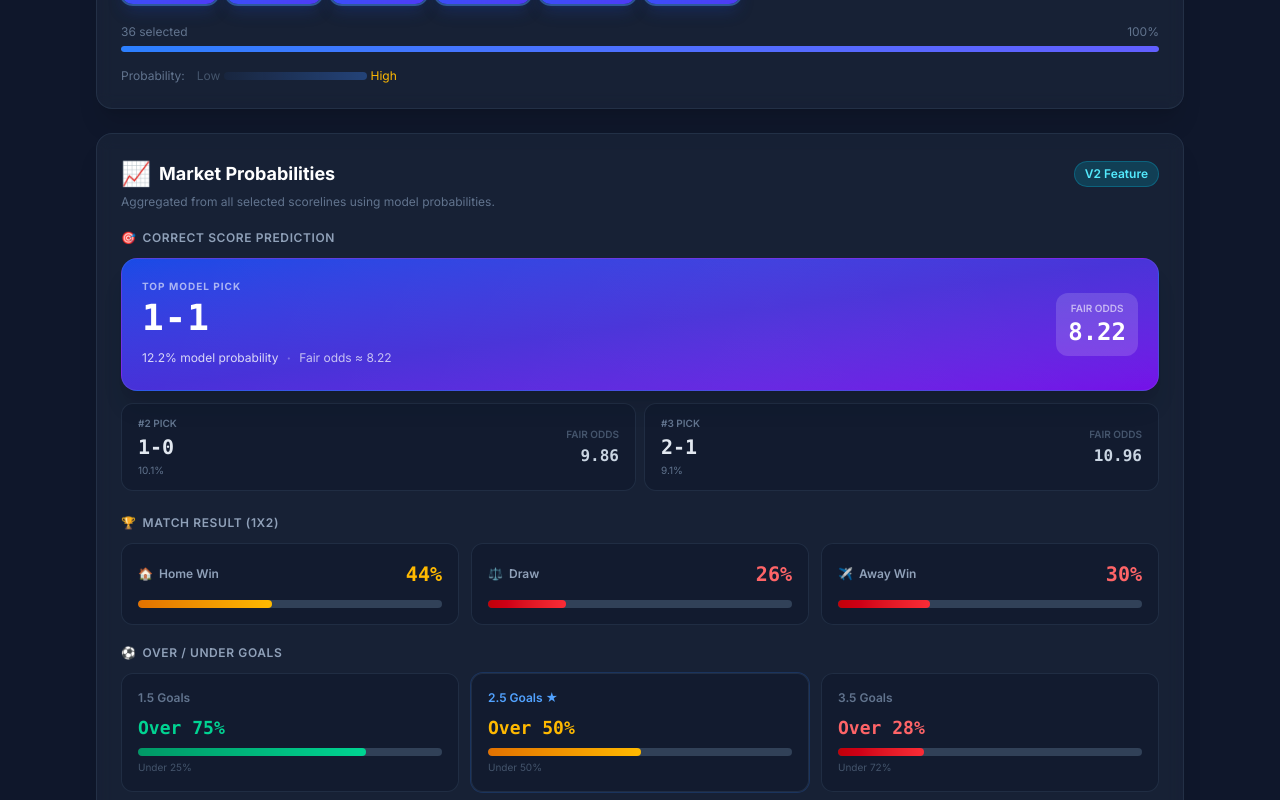
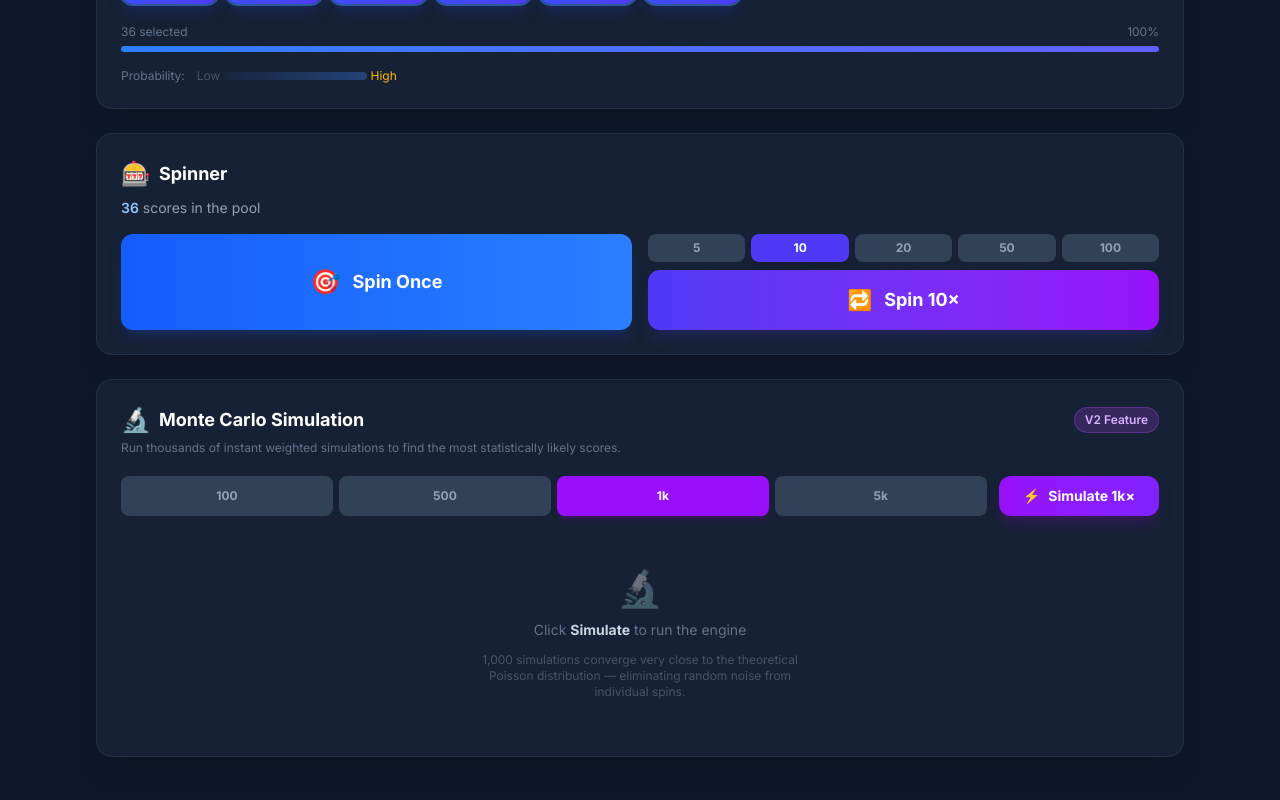
Before and after one commit to Guseltony/score-prediction, a React (Vite) app: page / in a window 1280 px wide. Shown: the part 1700-2500 px from the top of the page. Built offline with nearby package versions, Linux system fonts and the light colour scheme.

Commit message:
feat(ui): add fixture context to MarketDashboard and wire up App state

```diff
--- a/src/App.tsx
+++ b/src/App.tsx
@@ -84,16 +84,25 @@ function App() {
     () => storageGet<number>(STORAGE_KEYS.ODDS_ALPHA, DEFAULT_ODDS_ALPHA)
   );
   const [fixtureId, setFixtureId] = useState<number | null>(null);
-  const [prefilledOdds, setPrefilledOdds] = useState<Record<string, number>>({});
 
-  // ── Live odds via TanStack Query ──────────────────────────────────────────
+  // ── Live odds via TanStack Query ──────────────────────────────────────
   const {
     data: oddsData,
     isLoading: oddsLoading,
   } = useFixtureOdds(fixtureId);
 
-  const liveMatchOdds: ParsedMatchOdds | null = oddsData?.matchOdds ?? null;
-  const liveCorrectScoreOdds: ParsedCorrectScoreOdds = oddsData?.correctScoreOdds ?? {};
+  // Stable memoized values — prevents new object references on every render
+  // (a bare `?? {}` creates a new object each render, causing infinite update loops)
+  const liveMatchOdds = useMemo<ParsedMatchOdds | null>(
+    () => oddsData?.matchOdds ?? null,
+    [oddsData],
+  );
+  const liveCorrectScoreOdds = useMemo<ParsedCorrectScoreOdds>(
+    () => oddsData?.correctScoreOdds ?? {},
+    [oddsData],
+  );
+  // prefilledOdds is derived directly from liveCorrectScoreOdds — no setState needed
+  const prefilledOdds = liveCorrectScoreOdds;
   const hasLiveOdds = Object.keys(liveCorrectScoreOdds).length > 0 || liveMatchOdds !== null;
 
   // ── Spin state ────────────────────────────────────────────────────────────
@@ -270,6 +279,15 @@ function App() {
   // Show analytics panels only for analytical modes
   const isAnalyticsMode = predictionMode !== 'uniform';
 
+  // Market dashboard only makes sense when there's a fixture context
+  // (team names entered or xG changed from defaults)
+  const DEFAULT_HOME_XG = 1.5;
+  const DEFAULT_AWAY_XG = 1.2;
+  const hasFixtureContext =
+    !!(matchInfo.homeTeam || matchInfo.awayTeam) ||
+    xgSettings.homeXG !== DEFAULT_HOME_XG ||
+    xgSettings.awayXG !== DEFAULT_AWAY_XG;
+
   return (
     <div className="min-h-screen bg-slate-900 text-slate-100">
       <Header />
@@ -295,8 +313,6 @@ function App() {
         <XGControls
           mode={predictionMode}
           xgSettings={xgSettings}
-          homeTeamName={matchInfo.homeTeam}
-          awayTeamName={matchInfo.awayTeam}
           modifiers={modifiers}
           oddsAlpha={oddsAlpha}
           hasLiveOdds={hasLiveOdds}
@@ -329,11 +345,13 @@ function App() {
           onClearAll={clearAll}
         />
 
-        {/* V2: Market Probabilities Dashboard — analytical modes only */}
-        {isAnalyticsMode && (
+        {/* V2: Market Probabilities Dashboard — only when there's fixture context */}
+        {isAnalyticsMode && hasFixtureContext && (
           <MarketDashboard
             markets={marketProbabilities}
             predictionMode={predictionMode}
+            homeTeam={matchInfo.homeTeam || undefined}
+            awayTeam={matchInfo.awayTeam || undefined}
           />
         )}
 
@@ -345,7 +363,6 @@ function App() {
             modelProbabilities={probabilities}
             bookmakerName={oddsData?.bookmakerName ?? ''}
             isLoading={oddsLoading}
-            onPrefilledOddsChange={setPrefilledOdds}
           />
         )}
 
--- a/src/components/MarketDashboard.tsx
+++ b/src/components/MarketDashboard.tsx
@@ -4,6 +4,8 @@ import type { MarketProbabilities, PredictionMode } from '../types';
 interface MarketDashboardProps {
   markets: MarketProbabilities;
   predictionMode: PredictionMode;
+  homeTeam?: string;
+  awayTeam?: string;
 }
 
 
@@ -58,8 +60,9 @@ const ProbCard: React.FC<{ label: string; pct: number; icon: string; flip?: bool
  * MarketDashboard – Displays aggregated betting market probabilities.
  * Shows Over/Under (1.5/2.5/3.5), BTTS, and 1X2.
  */
-const MarketDashboard: React.FC<MarketDashboardProps> = ({ markets, predictionMode }) => {
+const MarketDashboard: React.FC<MarketDashboardProps> = ({ markets, predictionMode, homeTeam, awayTeam }) => {
   const isUniform = predictionMode === 'uniform';
+  const hasFixture = homeTeam && awayTeam;
 
   return (
     <div className="bg-slate-800/60 border border-slate-700/50 rounded-2xl p-6 backdrop-blur-sm shadow-xl">
@@ -71,9 +74,28 @@ const MarketDashboard: React.FC<MarketDashboardProps> = ({ markets, predictionMo
           V2 Feature
         </span>
       </div>
+
+      {/* Fixture context badge */}
+      {hasFixture ? (
+        <div className="flex items-center gap-2 mb-3">
+          <span className="text-xs font-bold text-white bg-slate-700/60 border border-slate-600/50
+            px-3 py-1.5 rounded-full flex items-center gap-1.5">
+            🏟️
+            <span className="text-blue-300">{homeTeam}</span>
+            <span className="text-slate-500">vs</span>
+            <span className="text-violet-300">{awayTeam}</span>
+          </span>
+        </div>
+      ) : (
+        <p className="text-amber-500/60 text-xs mb-2 flex items-center gap-1">
+          <span>⚠️</span> No fixture selected — probabilities are based on default xG
+        </p>
+      )}
+
       <p className="text-slate-500 text-xs mb-5">
         Aggregated from all selected scorelines{isUniform ? '' : ' using model probabilities'}.
       </p>
+
 
       {/* ── Correct Score Prediction ── */}
       {markets.topScore && (
```
